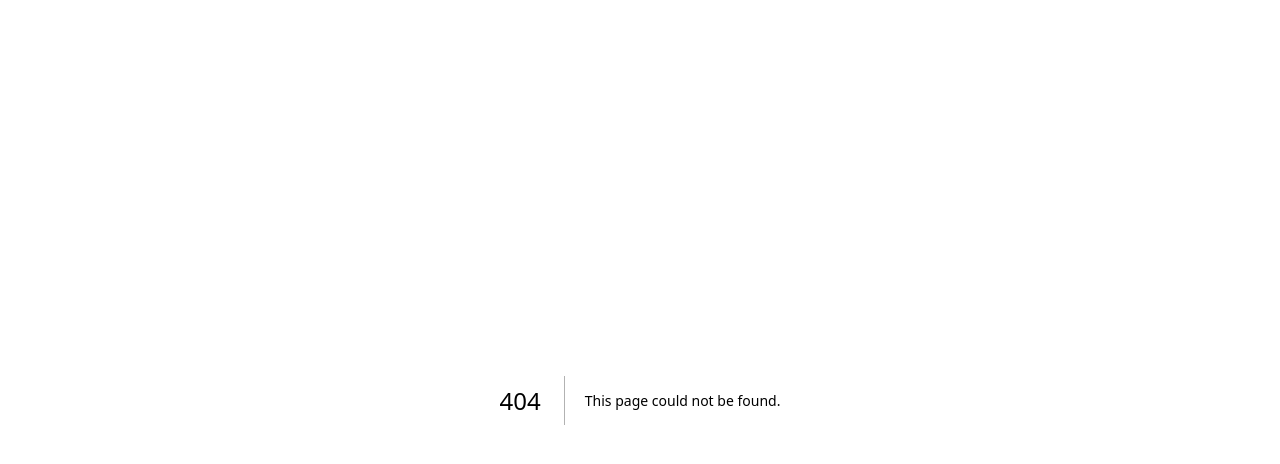
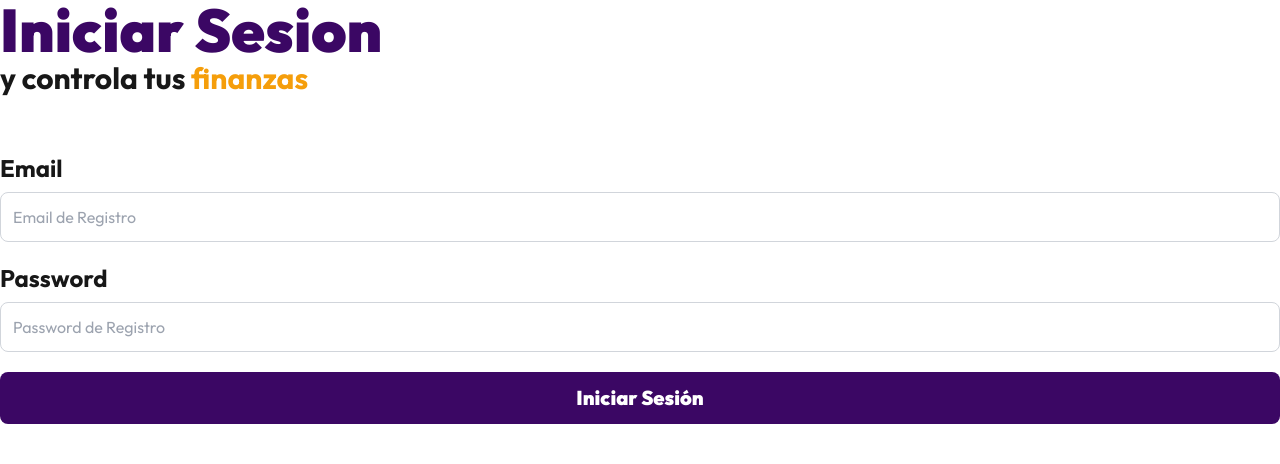
Before and after one commit to NahumFGz/cashtrackr-js-practice, a Next.js app in the folder b_tutorial/frontend/: page /auth/login in a window 1280 px wide. Before the commit this address had no page. Shown: the top 464 px of the page. Built offline with nearby package versions, Linux system fonts and the light colour scheme.

Commit message:
feat: :sparkles: Se agregan los forms de login y. forgot

```diff
--- /dev/null
+++ b/b_tutorial/frontend/app/auth/forgot-password/page.tsx
@@ -0,0 +1,23 @@
+import ForgotPasswordForm from '@/components/auth/ForgotPasswordForm'
+import type { Metadata } from 'next'
+
+export const metadata: Metadata = {
+  title: 'CashTrackr - Olvidé mi contraseña',
+  description: 'CashTrackr - Olvidé mi contraseña',
+}
+
+export default function ForgotPasswordPage() {
+  return (
+    <>
+      <h1 className='font-black text-6xl text-purple-950'>
+        ¿Olvidaste tu contraseña?
+      </h1>
+      <p className='text-3xl font-bold'>
+        {' '}
+        aqui puedes <span className='text-amber-500'> reestablecerla</span>
+      </p>
+
+      <ForgotPasswordForm />
+    </>
+  )
+}
--- /dev/null
+++ b/b_tutorial/frontend/app/auth/login/page.tsx
@@ -0,0 +1,21 @@
+import LoginForm from '@/components/auth/LoginForm'
+import type { Metadata } from 'next'
+
+export const metadata: Metadata = {
+  title: 'CashTrackr - Iniciar Sesion',
+  description: 'CashTrackr - Iniciar Sesion',
+}
+
+export default function LoginPage() {
+  return (
+    <>
+      <h1 className='font-black text-6xl text-purple-950'>Iniciar Sesion</h1>
+      <p className='text-3xl font-bold'>
+        {' '}
+        y controla tus <span className='text-amber-500'> finanzas</span>
+      </p>
+
+      <LoginForm />
+    </>
+  )
+}
--- /dev/null
+++ b/b_tutorial/frontend/components/auth/ForgotPasswordForm.tsx
@@ -0,0 +1,23 @@
+'use client'
+export default function ForgotPasswordForm() {
+  return (
+    <form className=' mt-14 space-y-5' noValidate>
+      <div className='flex flex-col gap-2 mb-10'>
+        <label className='font-bold text-2xl'>Email</label>
+
+        <input
+          type='email'
+          placeholder='Email de Registro'
+          className='w-full border border-gray-300 p-3 rounded-lg'
+          name='email'
+        />
+      </div>
+
+      <input
+        type='submit'
+        value='Enviar Instrucciones'
+        className='bg-purple-950 hover:bg-purple-800 w-full p-3 rounded-lg text-white font-black  text-xl cursor-pointer '
+      />
+    </form>
+  )
+}
--- /dev/null
+++ b/b_tutorial/frontend/components/auth/LoginForm.tsx
@@ -0,0 +1,38 @@
+'use client'
+
+export default function LoginForm() {
+  return (
+    <>
+      <form className='mt-14 space-y-5' noValidate>
+        <div className='flex flex-col gap-2'>
+          <label className='font-bold text-2xl'>Email</label>
+
+          <input
+            id='email'
+            type='email'
+            placeholder='Email de Registro'
+            className='w-full border border-gray-300 p-3 rounded-lg'
+            name='email'
+          />
+        </div>
+
+        <div className='flex flex-col gap-2'>
+          <label className='font-bold text-2xl'>Password</label>
+
+          <input
+            type='password'
+            placeholder='Password de Registro'
+            className='w-full border border-gray-300 p-3 rounded-lg'
+            name='password'
+          />
+        </div>
+
+        <input
+          type='submit'
+          value='Iniciar Sesión'
+          className='bg-purple-950 hover:bg-purple-800 w-full p-3 rounded-lg text-white font-black  text-xl cursor-pointer'
+        />
+      </form>
+    </>
+  )
+}
```
